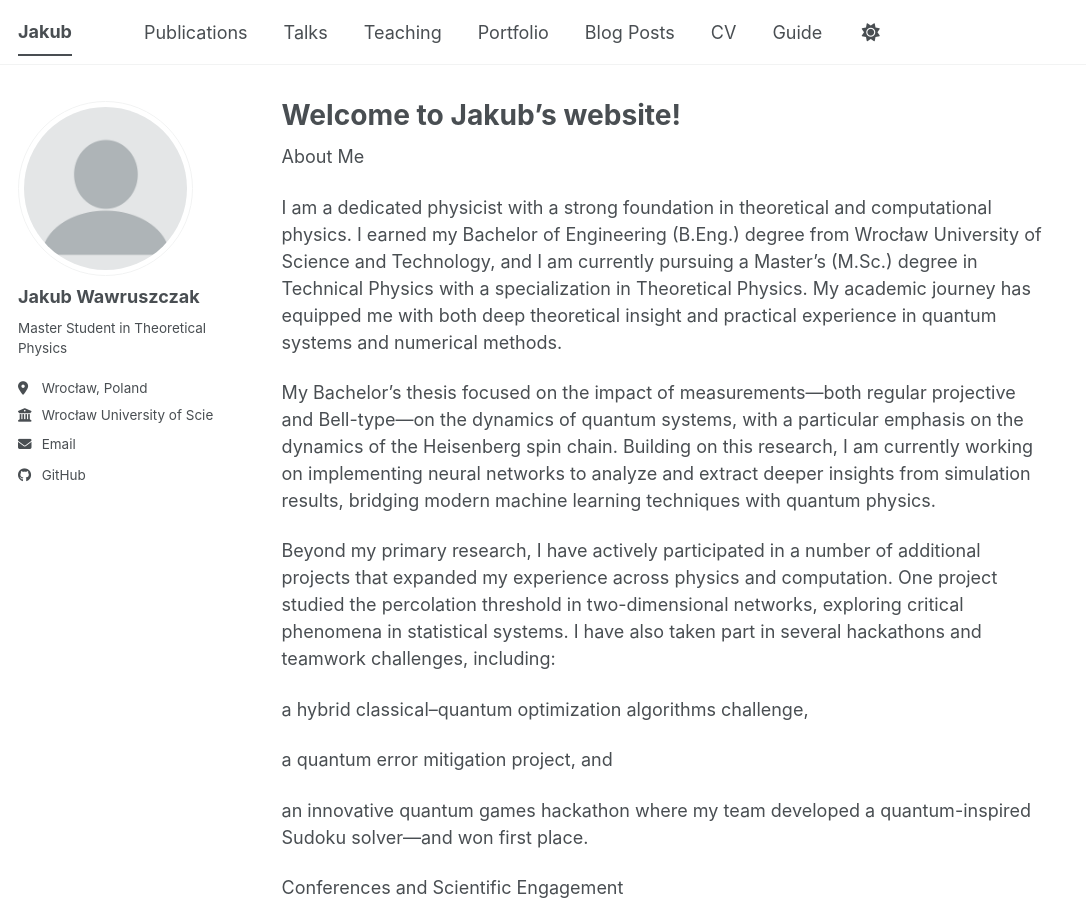
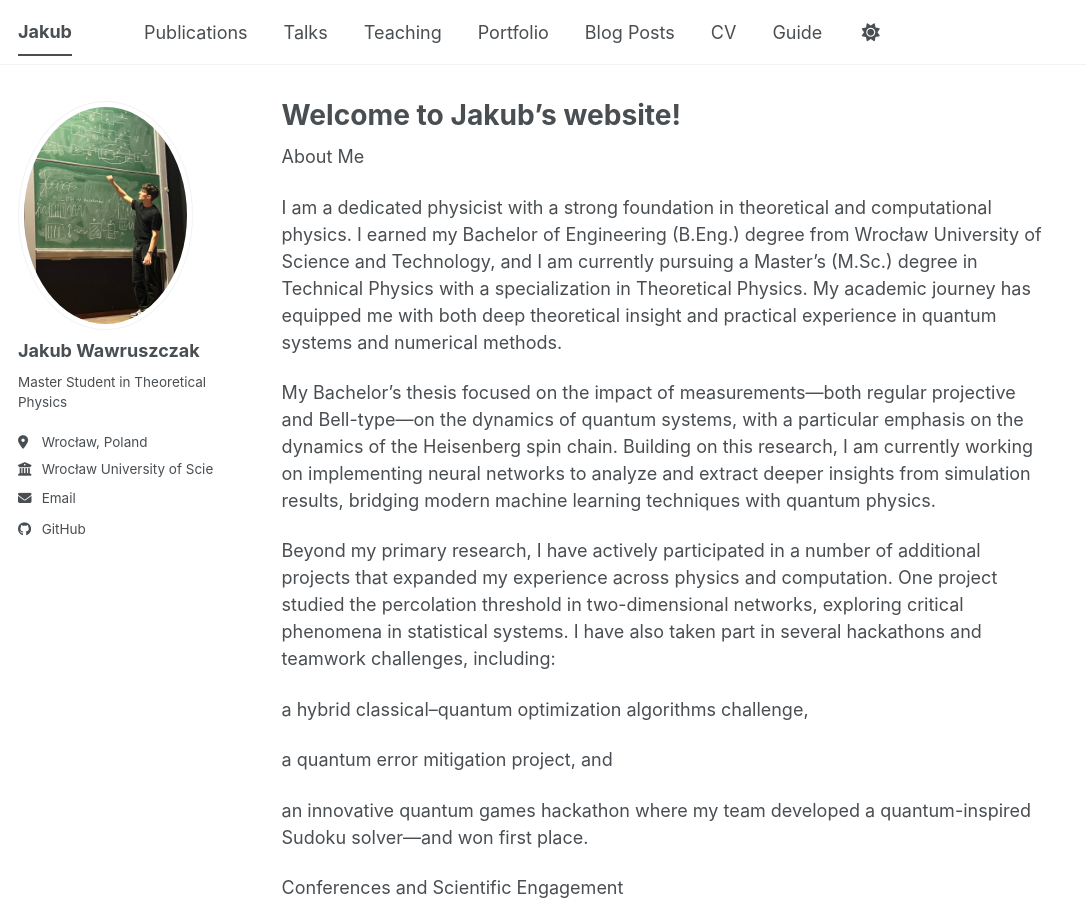
Before and after one commit to JakubWaw/JakubWaw.github.io, a Jekyll site: the page built from _pages/about.md, in a window 1280 px wide and 900 px high. Shown: the whole window, without its empty margins (0-1086 px from the left). Built offline with Jekyll 4.4.1, drawn with Linux system fonts in a browser that asks for light colours; a script bundle is joined from its source files by our own code; library files that are not in the unit come from our copies.

Commit message:
Update author avatar in configuration file

```diff
--- a/_config.yml
+++ b/_config.yml
@@ -23,7 +23,7 @@ repository               : "academicpages/academicpages.github.io"
 #               Additional customization can be done by editing /_includes/author-profile.html
 author:
   # Biographic information
-  avatar           : "profile.png"
+  avatar           : "przy_tablicy.jpg"
   name             : "Jakub Wawruszczak"
   pronouns         : # example: "she/her"
   bio              : "Master Student in Theoretical Physics"
```
